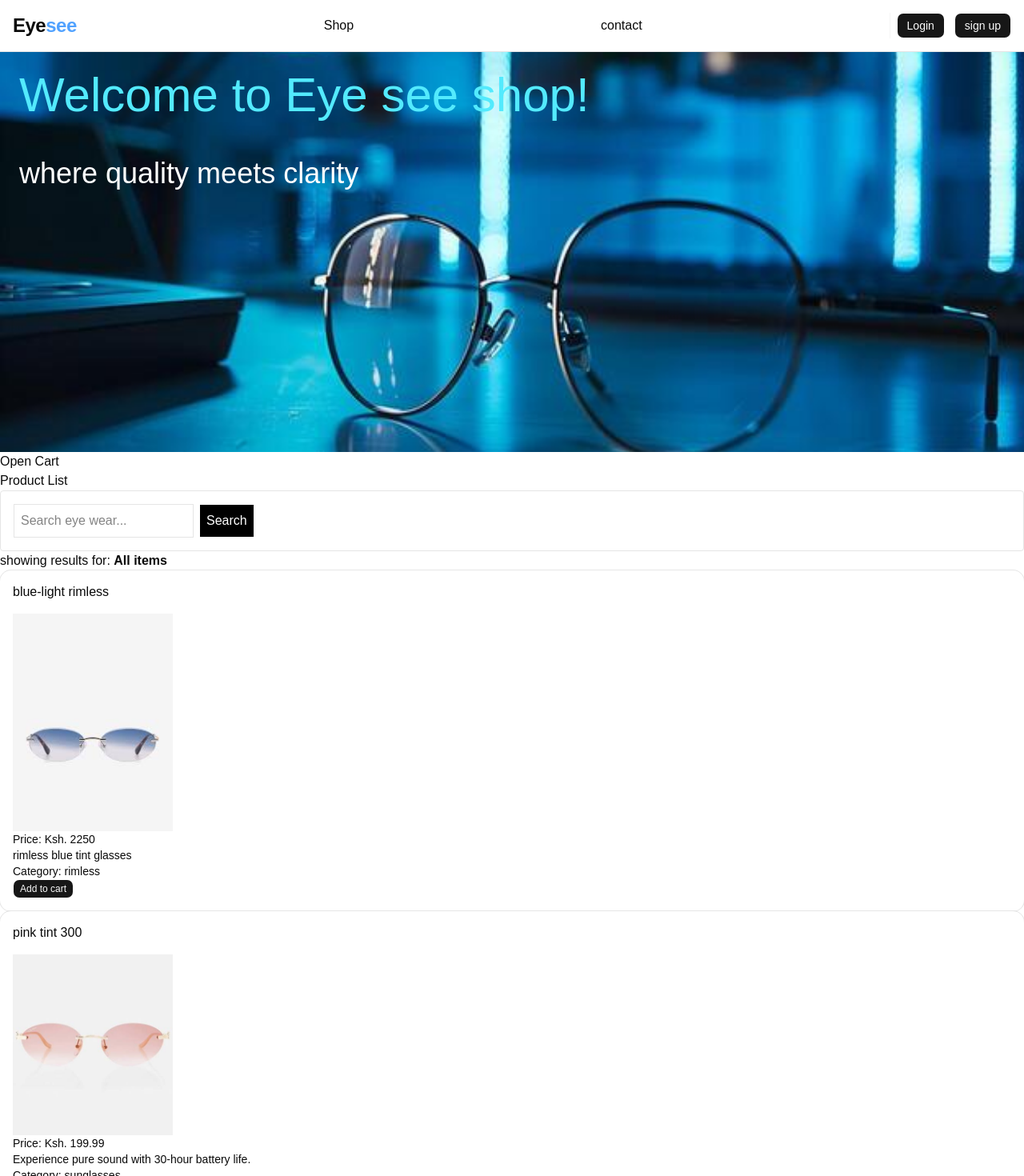
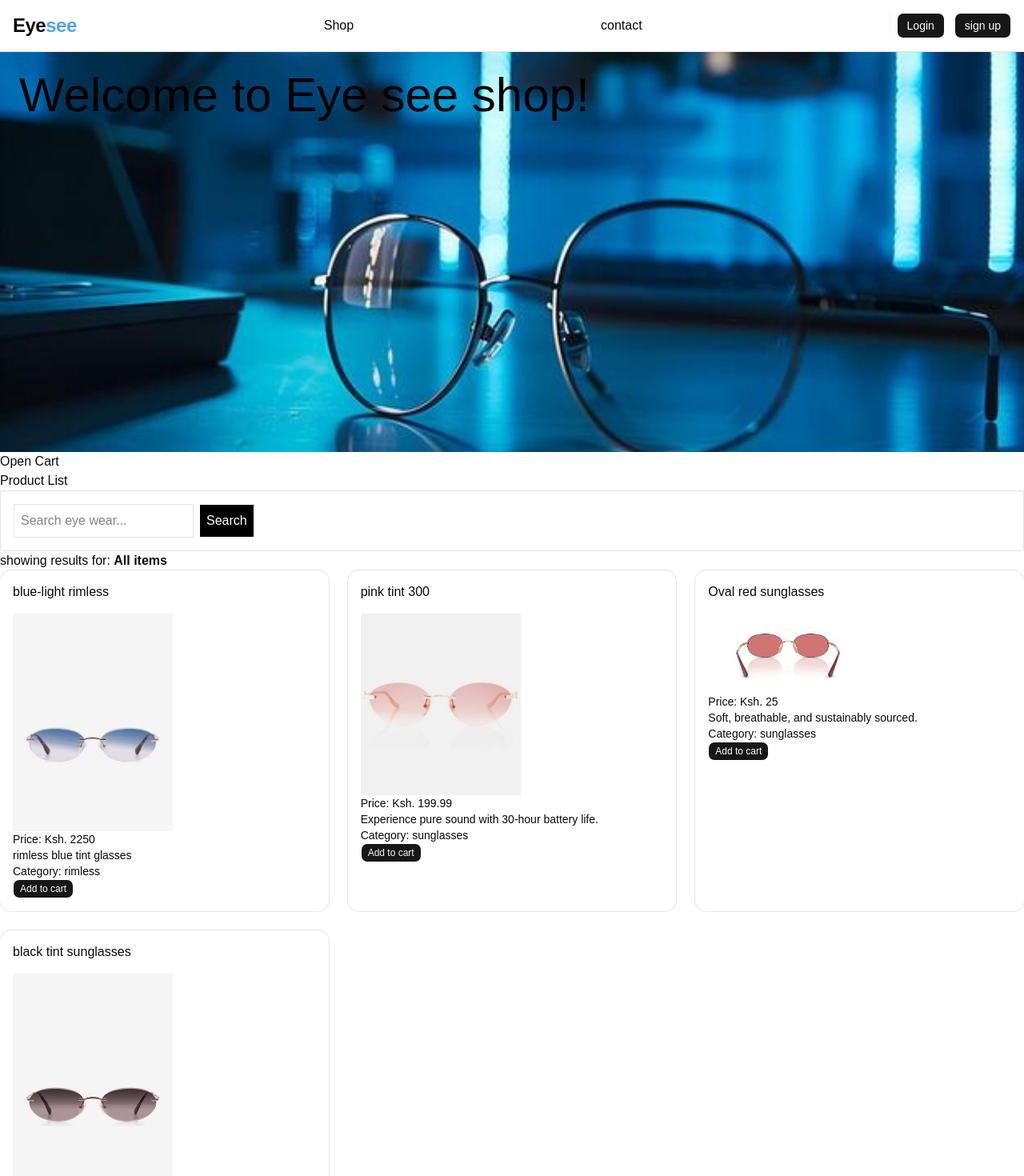
Before and after one commit to imaninaitore/Eye-see, a React (Vite) app: page / in a window 1280 px wide. Shown: the top 1470 px of the page at 80% size. Built offline with nearby package versions, Linux system fonts and the light colour scheme.

Commit message:
change header text and add grid layout for cards

```diff
--- a/src/assets/components/Header.jsx
+++ b/src/assets/components/Header.jsx
@@ -11,8 +11,7 @@ function Header() {
         height: "500px",
         }}>
 
-        <h1 className="text-cyan-300 text-3xl sm:text-2xl md:text-5xl lg:text-6xl  py-6 px-6">Welcome to Eye see shop!</h1>
-        <p className="text-white text-2xl sm:text-2xl md:text-3xl lg:text-4xl  py-6 px-6">where quality meets clarity</p>
+        <h1 className="text-black text-3xl sm:text-2xl md:text-5xl lg:text-6xl  py-6 px-6">Welcome to Eye see shop!</h1>
     </header>
   )
 }
--- a/src/assets/components/ProductList.jsx
+++ b/src/assets/components/ProductList.jsx
@@ -5,7 +5,7 @@ import ProductsSearch from './ProductsSearch';
 import { Dialog,DialogContent,DialogDescription,DialogHeader,DialogTitle,DialogTrigger } from '@/assets/components/ui/dialog';
 import { CartContext } from '@/context/CartContext';
 import Cart from './Cart';
-
+import { Button } from '@base-ui/react';
 
 function ProductList() {
 const [products, setProducts] = useState([]);
@@ -42,7 +42,7 @@ const cartItemCount = cart?.length || 0;
 {/* Cart Modal System (Using Dialog) */}
   <Dialog open={isOpen} onOpenChange={setIsOpen}>
   <DialogTrigger asChild>
-    <button className="relative">
+    <Button className="relative">
       Open Cart
 
       {cartItemCount > 0 && (
@@ -50,7 +50,7 @@ const cartItemCount = cart?.length || 0;
           {cartItemCount}
         </span>
       )}
-    </button>
+    </Button>
   </DialogTrigger>
 
   <DialogContent className="sm:max-w-md max-h-[85vh] flex flex-col p-6 overflow-hidden">
@@ -74,14 +74,17 @@ const cartItemCount = cart?.length || 0;
   </DialogContent>
 </Dialog>
 
- <div>
+ <div >
       <h2>Product List</h2>
  <ProductsSearch onSearch = {handleSearch}/>
     <p>showing results for: <strong>{searchTerm || "All items"}</strong></p>
+
+      <div className="grid grid-cols-1 md:grid-cols-2 lg:grid-cols-3 gap-6">
        {filteredProducts.length === 0 ? (
         <p>No products match your search </p>
       ):(
         filteredProducts.map((product) => (
+
          <ProductCard
           key={product.id}
           id={product.id}
@@ -91,8 +94,12 @@ const cartItemCount = cart?.length || 0;
           description={product.description}
           image={product.image}
             />
+
         ))
         )}
+        </div>
+
+
     </div>
     </>
  );
```
Lines whose indentation alone changed are shown as unchanged.
